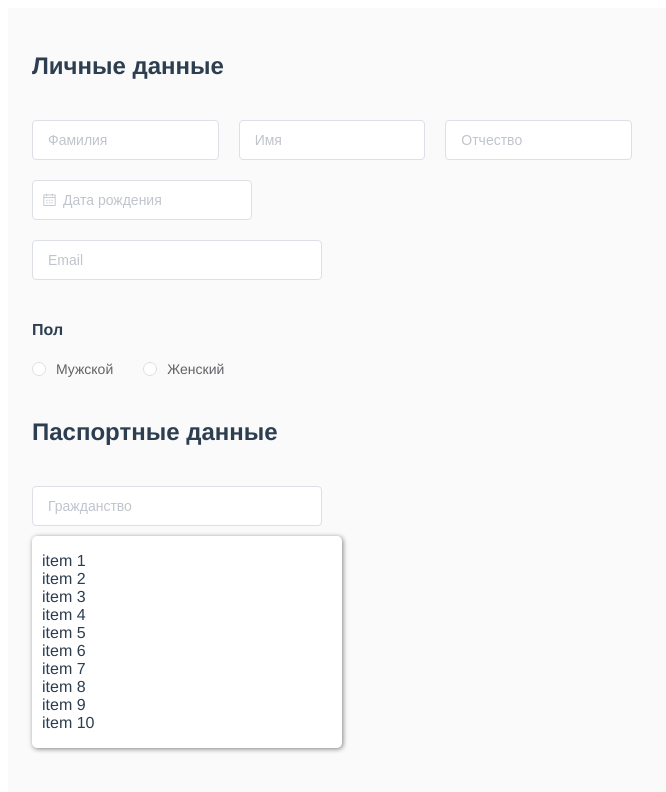
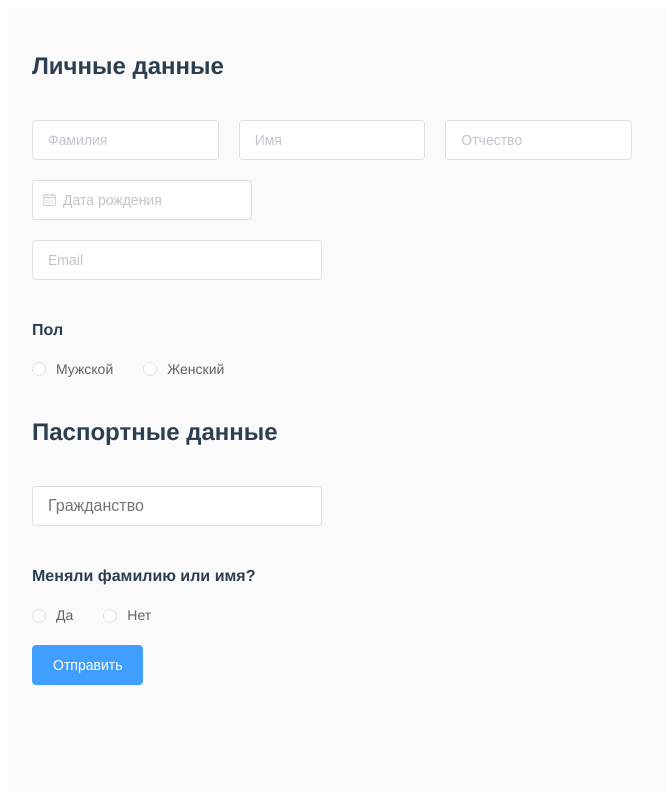
Before and after one commit to ozon-edu-vue-2021/required-task-4-denkhis, a Vue app: page / in a window 1280 px wide. Shown: the top 792 px of the page, without its empty margins (0-666 px from the left). Built offline with nearby package versions, Linux system fonts and the light colour scheme.

Commit message:
Updated input

```diff
--- a/package.json
+++ b/package.json
@@ -12,6 +12,7 @@
     "element-ui": "^2.3.6",
     "lodash": "^4.17.21",
     "vue": "^2.6.11",
+    "vue-click-outside": "^1.1.0",
     "vue-svg-loader": "^0.16.0",
     "vuedraggable": "^2.24.3"
   },
--- a/src/assets/main.css
+++ b/src/assets/main.css
@@ -16,6 +16,23 @@ body,
   box-sizing: border-box;
 }
 
+.input {
+  background-color: #FFF;
+  background-image: none;
+  border-radius: 4px;
+  border: 1px solid #DCDFE6;
+  box-sizing: border-box;
+  color: #606266;
+  display: inline-block;
+  font-size: inherit;
+  height: 40px;
+  line-height: 40px;
+  outline: 0;
+  padding: 0 15px;
+  transition: border-color .2s cubic-bezier(.645,.045,.355,1);
+  width: 100%;
+}
+
 .el-col {
   margin-bottom: 20px;
 }
@@ -23,3 +40,36 @@ body,
 .el-input__icon {
   height: auto;
 }
+
+.select {
+  display: flex;
+  flex-direction: column;
+  position: relative;
+}
+
+.select-dropdown {
+  border-radius: 5px;
+  box-shadow: 1px 1px 5px grey;
+  background-color: white;
+  width: 100%;
+  position: absolute;
+  top: 50px;
+  z-index: 1;
+  cursor: pointer;
+}
+
+.select-dropdown ul {
+  padding: 0;
+}
+
+.select-dropdown li {
+  list-style: none;
+  padding-left: 10px;
+  border-radius: 5px;
+  user-select: none;
+}
+
+.select-dropdown li:hover {
+  background: lightskyblue;
+  list-style: none;
+}
--- a/src/components/Form.vue
+++ b/src/components/Form.vue
@@ -3,7 +3,10 @@
     <div class="form">
       <form action="">
         <personal-data-form v-model="personalData" />
-        <passport-data-form v-model="passportData" />
+        <passport-data-form
+          v-model="passportData"
+          @set-citizenship="setCitizenship"
+        />
         <el-button type="primary" @click.native="handleSubmit">
           Отправить
         </el-button>
@@ -43,6 +46,9 @@ export default {
     };
   },
   methods: {
+    setCitizenship(citizenship) {
+      this.passportData.citizenship = citizenship;
+    },
     handleSubmit() {
       console.log(
         omitBy(this.personalData, isNull),
--- a/src/components/PassportDataForm.vue
+++ b/src/components/PassportDataForm.vue
@@ -16,16 +16,29 @@
     </el-col> -->
 
     <el-col :span="12" class="select">
-      <el-input v-model="value.citizenship" placeholder="Гражданство" />
-      <div v-if="true" class="select-dropdown">
-        <ul>
-          <li v-for="index in 10" :key="index">item {{ index }}</li>
+      <input
+        :value="value.citizenship"
+        v-click-outside="hideDropdown"
+        placeholder="Гражданство"
+        class="input"
+        @focus="isDropdownOpen = true"
+      />
+      <div v-if="isDropdownOpen" class="select-dropdown">
+        <ul v-if="citizenships.length">
+          <li
+            v-for="item in citizenships"
+            :key="item.id"
+            @click="selectCountry(item.nationality)"
+          >
+            {{ item.nationality }}
+          </li>
         </ul>
+        <div v-else>Пусто</div>
       </div>
     </el-col>
 
     <template v-if="value.citizenship">
-      <template v-if="value.citizenship === russianId">
+      <template v-if="value.citizenship === russianNationality">
         <el-col :span="8">
           <el-input
             v-model="value.passportSeries"
@@ -110,8 +123,12 @@
 <script>
 import citizenships from "../assets/data/citizenships.json";
 import passportTypes from "../assets/data/passport-types.json";
+import ClickOutside from "vue-click-outside";
 
 export default {
+  directives: {
+    ClickOutside,
+  },
   props: {
     value: {
       type: Object,
@@ -120,49 +137,23 @@ export default {
   },
   data() {
     return {
+      isDropdownOpen: false,
       citizenships,
       passportTypes,
     };
   },
   computed: {
-    russianId() {
-      return this.citizenships.find((item) => item.nationality === "Russia").id;
+    russianNationality() {
+      return "Russia";
+    },
+  },
+  methods: {
+    hideDropdown() {
+      this.isDropdownOpen = false;
+    },
+    selectCountry(citizenship) {
+      this.$emit("set-citizenship", citizenship);
     },
   },
 };
 </script>
-
-<style scoped>
-.select {
-  display: flex;
-  flex-direction: column;
-  position: relative;
-}
-
-.select-dropdown {
-  border-radius: 5px;
-  box-shadow: 1px 1px 5px grey;
-  background-color: white;
-  width: 100%;
-  position: absolute;
-  top: 50px;
-  z-index: 1;
-  cursor: pointer;
-}
-
-.select-dropdown ul {
-  padding: 0;
-}
-
-.select-dropdown li {
-  list-style: none;
-  padding-left: 10px;
-  border-radius: 5px;
-  user-select: none;
-}
-
-.select-dropdown li:hover {
-  background: lightskyblue;
-  list-style: none;
-}
-</style>
```
Also changed, not shown: 1 other file (tests, documents, lock files or other folders).
